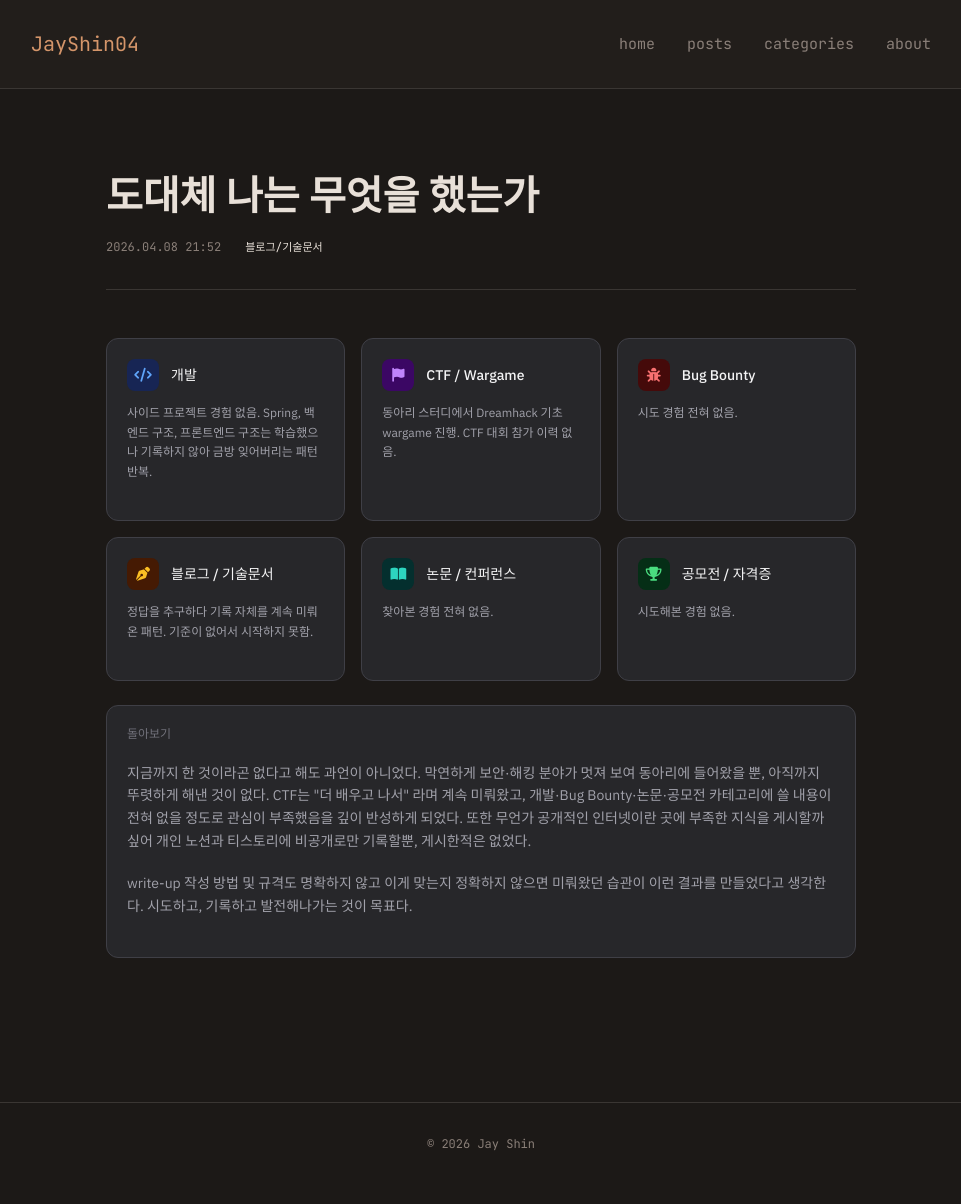
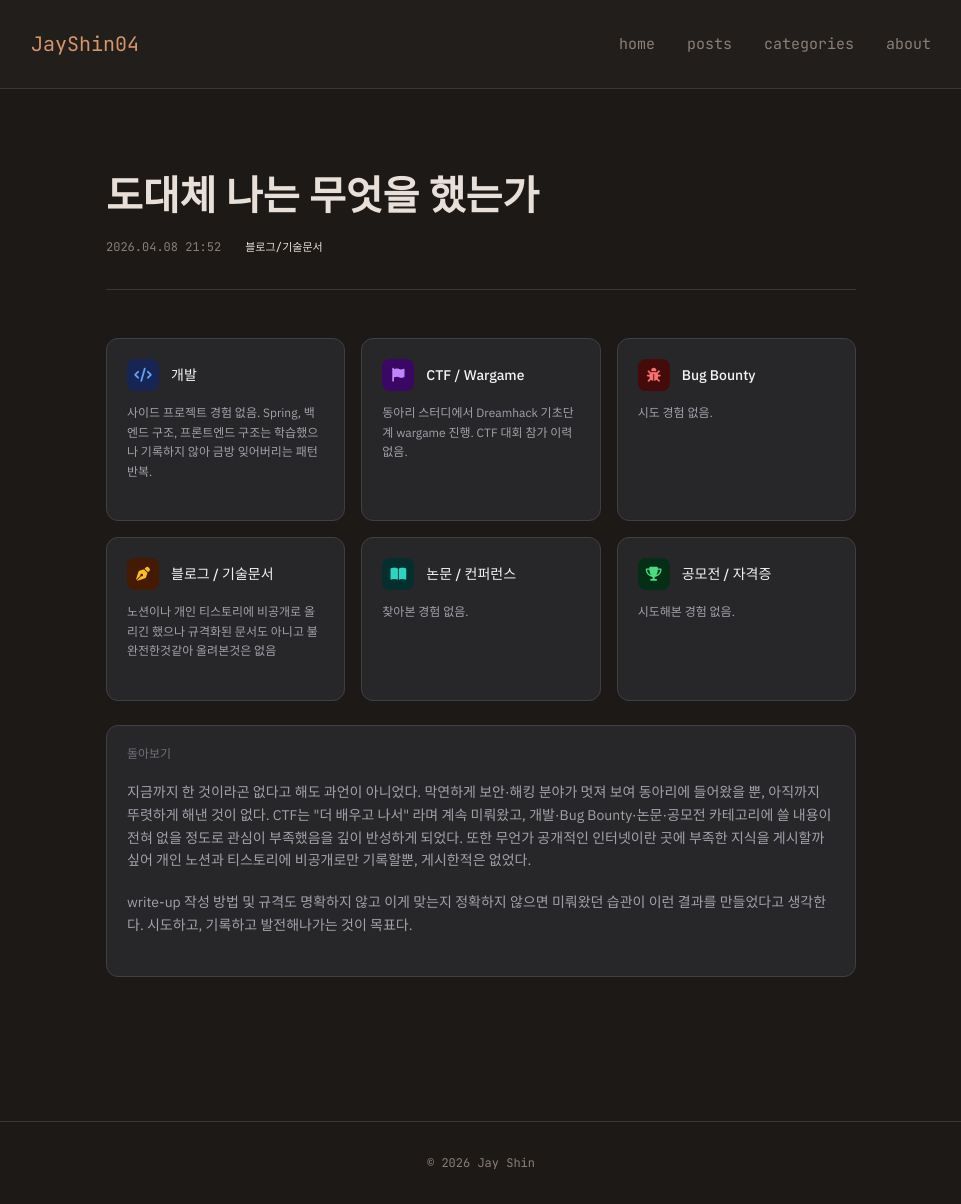
Before and after one commit to JayShin04/JayShin04.github.io, a Jekyll site: the page built from _posts/2026-04-08-blog01.md, in a window 1280 px wide and 1204 px high. Shown: the whole window, without its empty margins (159-1120 px from the left). Built offline with Jekyll 4.4.1, drawn with Linux system fonts in a browser that asks for light colours; nearby versions of some CDN libraries.

Commit message:
blog01 update

```diff
--- a/_posts/2026-04-08-blog01.md
+++ b/_posts/2026-04-08-blog01.md
@@ -6,7 +6,6 @@ category: 블로그/기술문서
 ---
 
 <div class="grid grid-cols-1 md:grid-cols-2 lg:grid-cols-3 gap-4 mb-6">
-
     <div class="bg-zinc-800 border border-zinc-700 rounded-xl p-5">
         <div class="flex items-center gap-3 mb-3">
             <div class="w-8 h-8 rounded-lg bg-blue-950 flex items-center justify-center">
@@ -24,7 +23,7 @@ category: 블로그/기술문서
         </div>
         <span class="text-sm font-medium text-zinc-100">CTF / Wargame</span>
     </div>
-    <p class="text-xs text-zinc-400 leading-relaxed">동아리 스터디에서 Dreamhack 기초 wargame 진행. CTF 대회 참가 이력 없음.</p>
+    <p class="text-xs text-zinc-400 leading-relaxed">동아리 스터디에서 Dreamhack 기초단계 wargame 진행. CTF 대회 참가 이력 없음.</p>
 </div>
 
 <div class="bg-zinc-800 border border-zinc-700 rounded-xl p-5">
@@ -34,7 +33,7 @@ category: 블로그/기술문서
         </div>
         <span class="text-sm font-medium text-zinc-100">Bug Bounty</span>
     </div>
-    <p class="text-xs text-zinc-400 leading-relaxed">시도 경험 전혀 없음.</p>
+    <p class="text-xs text-zinc-400 leading-relaxed">시도 경험 없음.</p>
 </div>
 
 <div class="bg-zinc-800 border border-zinc-700 rounded-xl p-5">
@@ -44,7 +43,7 @@ category: 블로그/기술문서
         </div>
         <span class="text-sm font-medium text-zinc-100">블로그 / 기술문서</span>
     </div>
-    <p class="text-xs text-zinc-400 leading-relaxed">정답을 추구하다 기록 자체를 계속 미뤄온 패턴. 기준이 없어서 시작하지 못함.</p>
+    <p class="text-xs text-zinc-400 leading-relaxed">노션이나 개인 티스토리에 비공개로 올리긴 했으나 규격화된 문서도 아니고 불완전한것같아 올려본것은 없음</p>
 </div>
 
 <div class="bg-zinc-800 border border-zinc-700 rounded-xl p-5">
@@ -54,7 +53,7 @@ category: 블로그/기술문서
         </div>
         <span class="text-sm font-medium text-zinc-100">논문 / 컨퍼런스</span>
     </div>
-    <p class="text-xs text-zinc-400 leading-relaxed">찾아본 경험 전혀 없음.</p>
+    <p class="text-xs text-zinc-400 leading-relaxed">찾아본 경험 없음.</p>
 </div>
 
 <div class="bg-zinc-800 border border-zinc-700 rounded-xl p-5">
```
